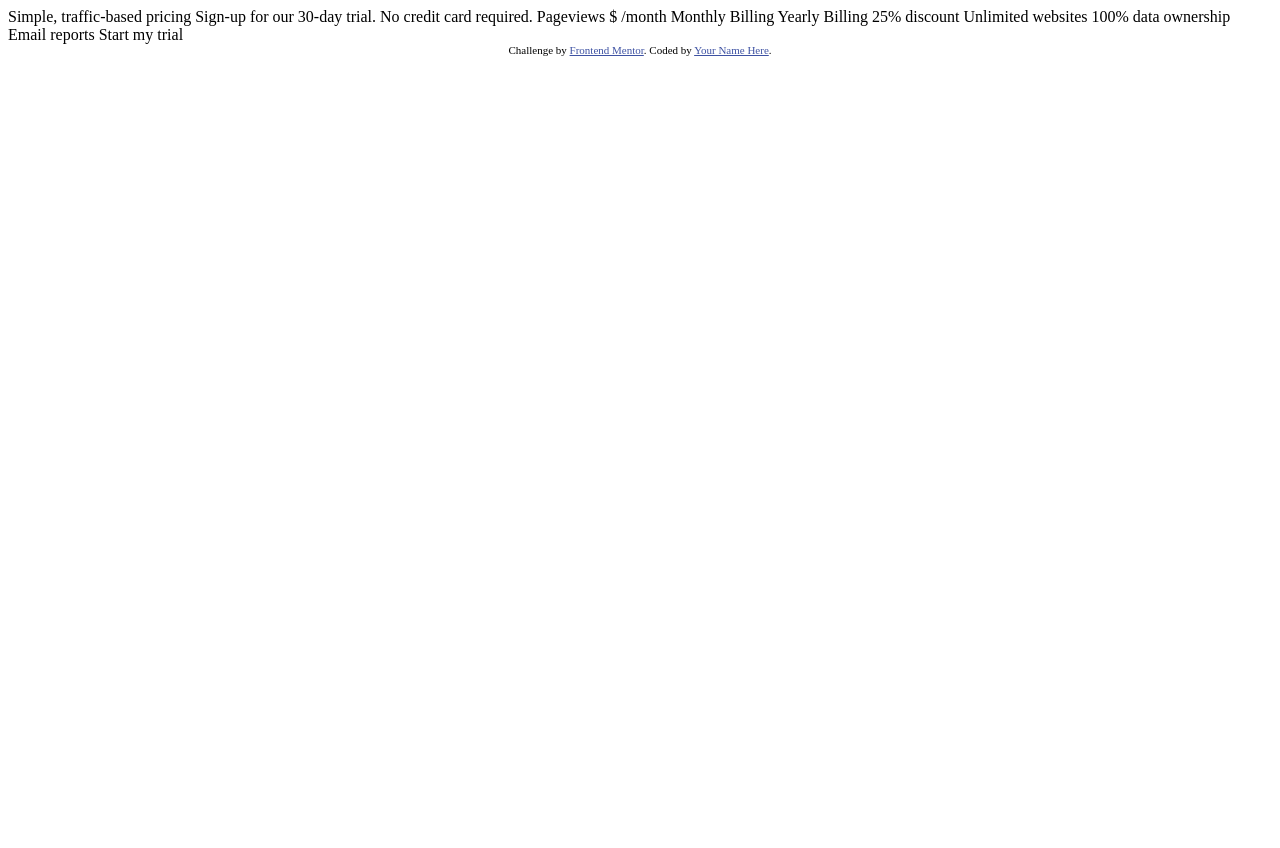
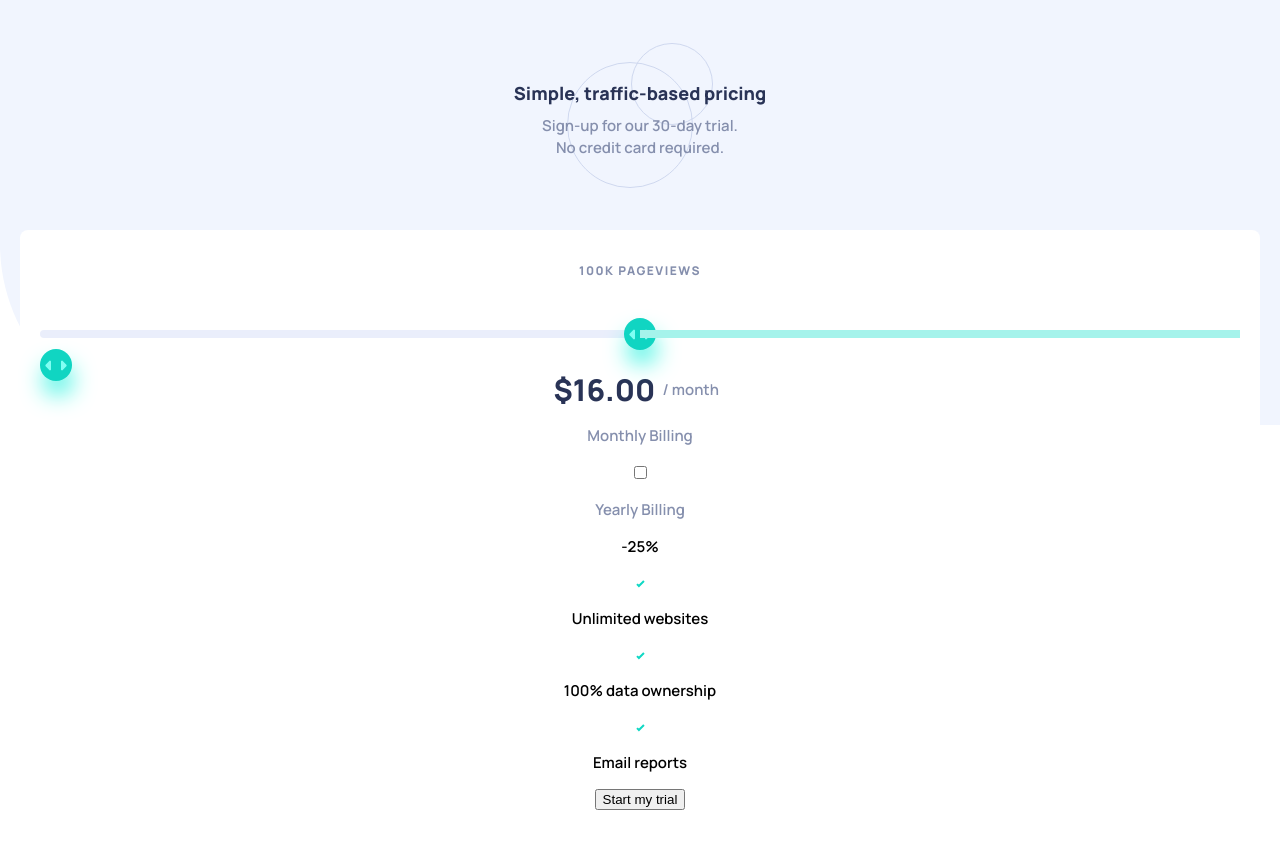
Before and after one commit to Tyson-Wellings/Front-End-Mentor-Interactive-Pricing-Component-project, a plain HTML site: page index.html in a window 1280 px wide. Before the commit the page ends 800 px from the top, so only its background shows below. Drawn offline with Linux system fonts and the light colour scheme.

Commit message:
Started working on the custom Range Slider

```diff
--- a/index.html
+++ b/index.html
@@ -5,35 +5,96 @@
   <meta name="viewport" content="width=device-width, initial-scale=1.0"> <!-- displays site properly based on user's device -->
 
   <link rel="icon" type="image/png" sizes="32x32" href="./images/favicon-32x32.png">
+  <link rel="preconnect" href="https://fonts.googleapis.com">
+  <link rel="preconnect" href="https://fonts.gstatic.com" crossorigin>
+  <link href="https://fonts.googleapis.com/css2?family=Manrope:wght@600;800&display=swap" rel="stylesheet">
+  <link rel="stylesheet" href="styles.css">
 
   <title>Frontend Mentor | Interactive pricing component</title>
 
-  <!-- Feel free to remove these styles or customise in your own stylesheet 👍 -->
-  <style>
-    .attribution { font-size: 11px; text-align: center; }
-    .attribution a { color: hsl(228, 45%, 44%); }
-  </style>
 </head>
 <body>
+<main>
+  <div id="intro-container">
+    <div id="intro-copy">
+      <h1>
+        Simple, traffic-based pricing
+      </h1>
+      <p class="regular-copy">
+        Sign-up for our 30-day trial. No credit card required.
+      </p>
+    </div>
+  </div>
+  <form id="pricing-form">
+    <p id="page-views-text">100K PAGEVIEWS</p>
+    <div id="slider-container">
+      <input  type="range" min="0" max="4" step="1" id="page-views-slider">
+      <div id="slider-track-filled">
+      </div>
+      <div id="slider-visible-thumb">
 
-  Simple, traffic-based pricing
-  Sign-up for our 30-day trial. No credit card required.
+      </div>
 
-  Pageviews
-  $ /month
+    </div>
+    <div id="pricing-container">
+      <p id="price">
+        $16.00
+      </p>
+      <p id="pricing-term">
+        / month
+      </p>
+    </div>
+    <div>
+      <p class="regular-copy">
+        Monthly Billing
+      </p>
 
-  Monthly Billing
-  Yearly Billing 25% discount
+      <div id="switch-background">
+          <input type="checkbox">
+          <div id="switch"></div>
+      </div>
 
-  Unlimited websites
-  100% data ownership
-  Email reports
+      <p class="regular-copy">
+        Yearly Billing
+      </p>
+      <p class="percentage">
+        -25%
+      </p>
+    </div>
+    <div id="main-content-card-bottom">
+      <div id="value-propositions-container">
+        <div id="value-porposition-wrapper">
+          <svg xmlns="http://www.w3.org/2000/svg" width="9" height="8" class="checkmarks">
+            <path fill="none" stroke="#10D8C4" stroke-width="2" d="M1 4.134l1.907 1.908L7.949 1"/>
+          </svg>
+          <p class="value-propositions">
+            Unlimited websites
+          </p>
+        </div>
+        <div id="value-porposition-wrapper">
+          <svg xmlns="http://www.w3.org/2000/svg" width="9" height="8" class="checkmarks">
+            <path fill="none" stroke="#10D8C4" stroke-width="2" d="M1 4.134l1.907 1.908L7.949 1"/>
+          </svg>
+          <p class="value-propositions">
+            100% data ownership
+          </p>
+        </div>
+        <div id="value-porposition-wrapper">
+          <svg xmlns="http://www.w3.org/2000/svg" width="9" height="8" class="checkmarks">
+            <path fill="none" stroke="#10D8C4" stroke-width="2" d="M1 4.134l1.907 1.908L7.949 1"/>
+          </svg>
+          <p class="value-propositions">
+            Email reports
+          </p>
+        </div>
+      </div>
+      <button type="button" id="start-my-trial-button">
+        Start my trial
+      </button>
+    </div>
+  </form>
 
-  Start my trial
-
-  <div class="attribution">
-    Challenge by <a href="https://www.frontendmentor.io?ref=challenge" target="_blank">Frontend Mentor</a>.
-    Coded by <a href="#">Your Name Here</a>.
-  </div>
+</main>
+<script type="text/javascript" src="script.js"></script>
 </body>
 </html>
--- /dev/null
+++ b/script.js
@@ -0,0 +1,8 @@
+var slider = document.getElementById("page-views-slider");
+var selectButton = document.getElementById("slider-visible-thumb");
+xPos =["0%", "25%", "50%", "75%","100%"]
+console.log(slider.attributes)
+slider.oninput = function(){
+    selectButton.style.left = xPos[this.value]
+
+}
--- /dev/null
+++ b/styles.css
@@ -0,0 +1,170 @@
+:root{
+    --Soft-Cyan: hsl(174, 77%, 80%);
+    --Strong-Cyan: hsl(174, 86%, 45%);
+    --Light-Grayish-Red: hsl(14, 92%, 95%);
+    --Light-Red: hsl(15, 100%, 70%);
+    --Pale-Blue: hsl(226, 100%, 87%);
+    --Very-Pale-Blue: hsl(230, 100%, 99%);
+    --Light-Grayish-Blue-Empty-Slider-Bar: hsl(224, 65%, 95%);
+    --Light-Grayish-Blue: hsl(223, 50%, 87%);
+    --regular-copy: hsl(225, 20%, 60%);
+    --Dark-Desaturated-Blue: hsl(227, 35%, 25%);
+}
+
+body,main{
+    font-family: 'Manrope', sans-serif;
+    font-size: 15px;
+    margin: 0;
+    padding: 0;
+    border: none;
+    width: 100%;
+}
+
+h1{
+    font-size: 18px;
+    margin: 10px 0;
+    color: var(--Dark-Desaturated-Blue);
+    font-weight: 800;
+}
+
+.regular-copy{
+    color: var(--regular-copy);
+    font-weight: 600;
+    font-size: 15px;
+    line-height: 22.5px;
+}
+
+main{
+    padding: 20px;
+    background: no-repeat url(images/bg-pattern.svg) ;
+    background-size: auto 50%;
+    text-align: center;
+    width: 100%;
+    box-sizing: border-box;
+}
+
+#intro-container{
+    background: no-repeat url(images/pattern-circles.svg) center;
+    height: 150px;
+    display: flex;
+    align-content: center;
+    justify-content: center;
+    align-items: center;
+    margin: 20px 0 40px 0
+}
+
+#intro-container .regular-copy{
+    width: 200px;
+    display: inline-block;
+    margin: 0;
+}
+
+#pricing-form{
+    background-color: white;
+    box-sizing: border-box;
+    border-radius: 8px;
+    padding: 20px;
+    width: 100%;
+
+}
+
+#page-views-text{
+    font-weight: 800;
+    font-size: 12px;
+    color: var(--regular-copy);
+    letter-spacing: 1.5px;
+}
+
+/* slider inspiration comes from this video
+ https://www.youtube.com/watch?v=Ow0QjqmaRtQ */
+
+ #slider-container{
+    height: 30px;
+    position: relative;
+    margin: 40px 0 20px 0;
+}
+
+ #page-views-slider{
+    -webkit-appearance: none;
+    appearance: none;
+    background-color: var(--Light-Grayish-Blue-Empty-Slider-Bar);
+    width: 100%;
+    height: 8px;
+    outline: none;
+    border-radius: 4px;
+    position: absolute;
+    top: 50%;
+    margin: 0;
+    left: 50%;
+    transform: translate(-50%,-50%);
+    z-index: 2;
+
+ }
+
+#page-views-slider::-webkit-slider-thumb{
+    -webkit-appearance: none;
+    appearance: none;
+    width: 32px;
+    height: 32px;
+    cursor: pointer;
+    position: relative;
+    background: url('images/icon-slider.svg') no-repeat center;
+    background-color: var(--Strong-Cyan);
+    border-radius: 20px;
+    -webkit-box-shadow: 2px 15px 25px -3px #12F1DB;
+    box-shadow: 2px 15px 25px -3px #12F1DB;
+ }
+
+#slider-visible-thumb{
+    width: 32px;
+    height: 32px;
+    cursor: pointer;
+    z-index: 9;
+    position: absolute;
+    margin-top: 30px;
+    background: url('images/icon-slider.svg') no-repeat center;
+    background-color: var(--Strong-Cyan);
+    border-radius: 20px;
+    -webkit-box-shadow: 2px 15px 25px -3px #12F1DB;
+    box-shadow: 2px 15px 25px -3px #12F1DB;
+}
+
+
+
+
+#slider-track-filled{
+    position: absolute;
+    width: 50%;
+    right: 0;
+    background-color: var(--Soft-Cyan);
+    height: 8px;
+    z-index: 3;
+    top: 50%;
+    transform: translateY(-50%);
+}
+
+#pricing-container{
+    display: flex;
+    justify-content: center;
+    justify-items: center;
+    align-items: center;
+}
+
+ #price{
+     font-size: 30px;
+     font-weight: 800;
+     color: var(--Dark-Desaturated-Blue);
+     display: inline-block;
+     margin: 0;
+ }
+
+ #pricing-term{
+    display: inline-block;
+    color: var(--regular-copy);
+    margin: 0 7.5px;
+
+ }
+
+ #switch-background{
+    background-color:
+ }
```
